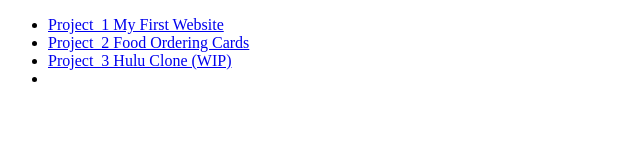
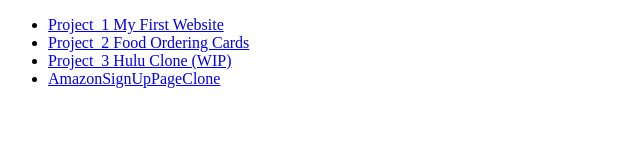
Before and after one commit to shaziyak03/Projects, a plain HTML site: page index.html in a window 1280 px wide. Shown: the whole page, without its empty margins (0-640 px from the left). Drawn offline with Linux system fonts and the light colour scheme.

Commit message:
gave name to project 4

```diff
--- a/index.html
+++ b/index.html
@@ -19,7 +19,7 @@
                 <a href="Project 3 Hulu/index.html">Project_3 Hulu Clone (WIP)</a>
             </li>
             <li>
-                <a href="Project4 amazonSignupCloning/index.html"></a>
+                <a href="Project4 amazonSignupCloning/index.html">AmazonSignUpPageClone</a>
             </li>
         </ul>
     </main>
```
